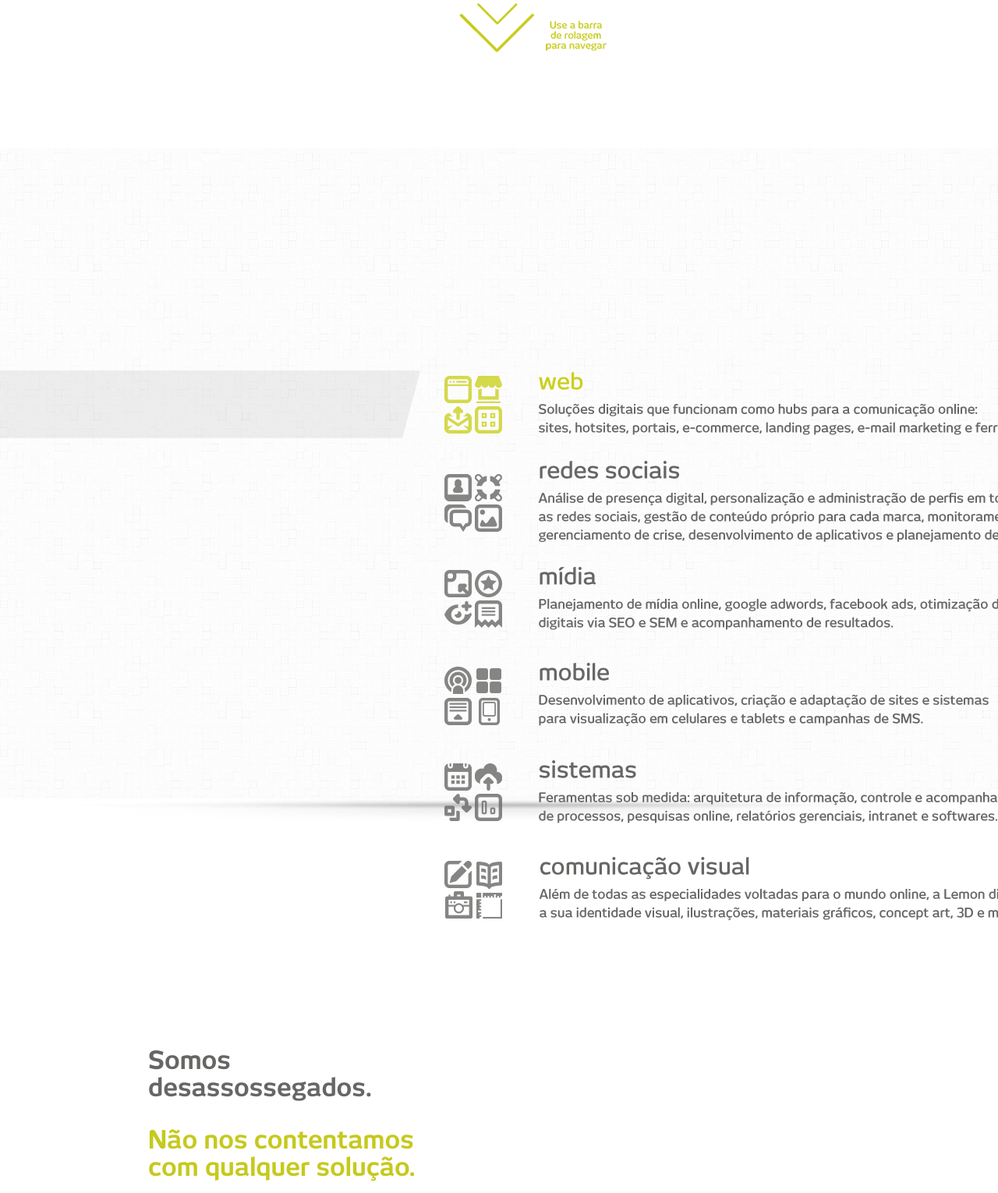
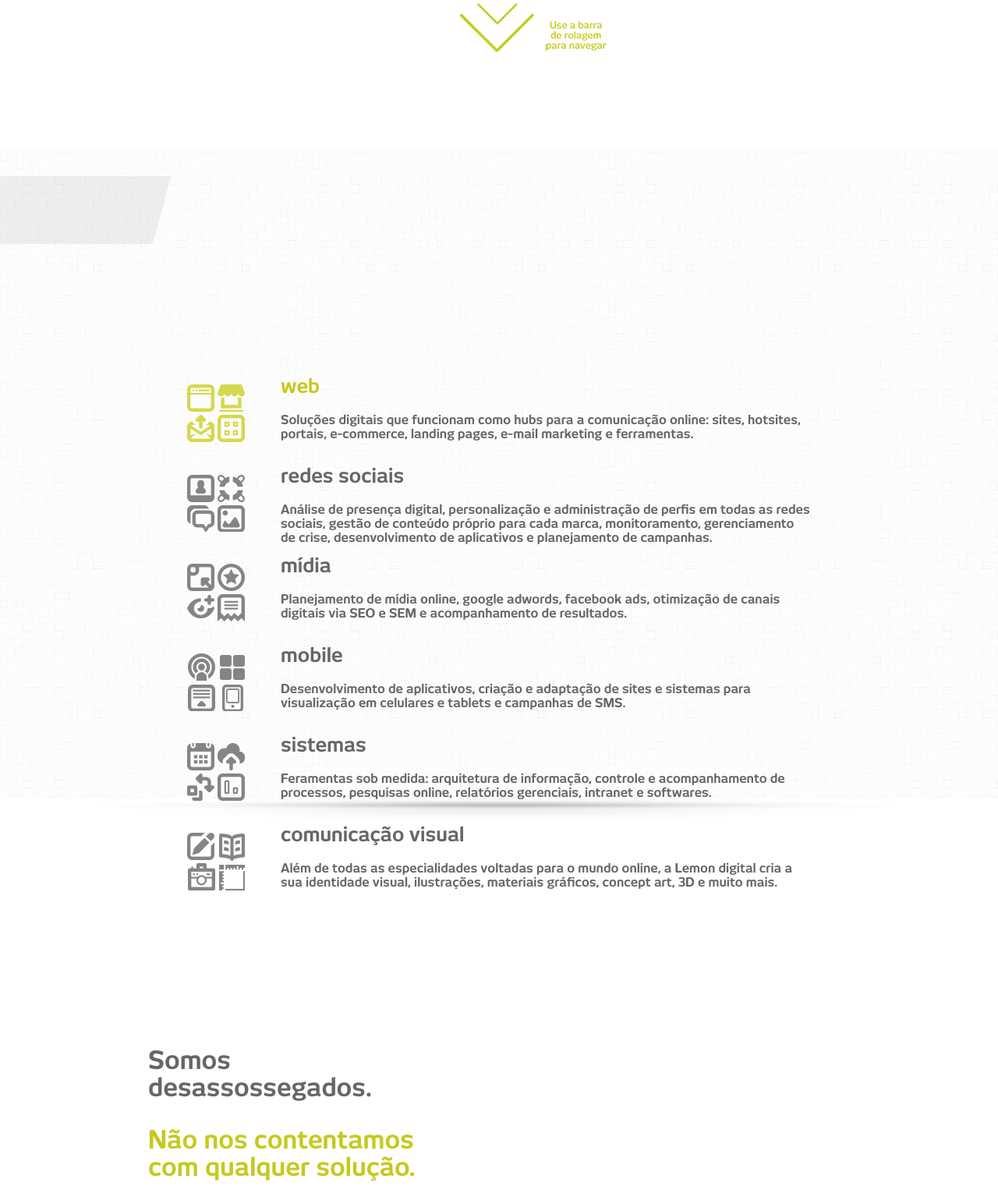
Before and after one commit to caiomaioral/lemondigital, a PHP site: page / in a window 1280 px wide. Shown: the part 832-2362 px from the top of the page at 78% size. Run offline with PHP 8.4, Linux system fonts and the light colour scheme; some libraries are stand-ins or nearby versions.

Commit message:
Ajustes na parte de serviços.

```diff
--- a/index.html
+++ b/index.html
@@ -32,8 +32,6 @@
 
         <div class="storys">
 
-            <!--<div class="bg_intro"></div>-->
-
             <div class="bg_second"></div>
 
 	    </div>
@@ -41,29 +39,43 @@
 
 	<div id="third">
 		<div class="contents">
-	    	<div class="float-itens">
 
-            	<img src="images/web_item.png" width="1400" height="120">
+            <div class="contents_right">
 
-                <img src="images/web_item_2.png" width="1400" height="120">
+                <ol class="a">
+                    <li><h3>web</h3></li>
+                    <li><p>Soluções digitais que funcionam como hubs para a comunicação online: sites, hotsites, portais, e-commerce, landing pages, e-mail marketing e ferramentas.</p></li>
+                </ol>
 
-                <img src="images/web_item_3.png" width="1400" height="120">
+                <ol class="b">
+                    <li><h3>redes sociais</h3></li>
+                    <li><p>Análise de presença digital, personalização e administração de perfis em todas as redes sociais, gestão de conteúdo próprio para cada marca, monitoramento, gerenciamento de crise, desenvolvimento de aplicativos e planejamento de campanhas.</p></li>
+                </ol>
 
-                <img src="images/web_item_4.png" width="1400" height="120">
+                <ol class="c">
+                    <li><h3>mídia</h3></li>
+                    <li><p>Planejamento de mídia online, google adwords, facebook ads, otimização de canais digitais via SEO e SEM e acompanhamento de resultados.</p></li>
+                </ol>
 
-                <img src="images/web_item_5.png" width="1400" height="120">
+                <ol class="d">
+                    <li><h3>mobile</h3></li>
+                    <li><p>Desenvolvimento de aplicativos, criação e adaptação de sites e sistemas para visualização em celulares e tablets e campanhas de SMS.</p></li>
+                </ol>
 
-                <img src="images/web_item_6.png" width="1400" height="120">
+                <ol class="e">
+                    <li><h3>sistemas</h3></li>
+                    <li><p>Feramentas sob medida: arquitetura de informação, controle e acompanhamento de processos, pesquisas online, relatórios gerenciais, intranet e softwares.</p></li>
+                </ol>
+
+                <ol class="f">
+                    <li><h3>comunicação visual</h3></li>
+                    <li><p>Além de todas as especialidades voltadas para o mundo online, a Lemon digital cria a sua identidade visual, ilustrações, materiais gráficos, concept art, 3D e muito mais.</p></li>
+                </ol>
 
             </div>
+
 	    </div>
 	</div>
-
-    <!--
-    <div id="divisoria">
-        <img src="images/divisoria_itens.png" width="1087" height="29">
-    </div>
-    -->
 
     <div id="fifth">
 
@@ -122,9 +134,7 @@
 
                 <div class="pictures">
                     <img src="upload/kaballah.jpg" width="800" height="1120">
-
                     <br>
-
                     <img src="upload/kaballah2.jpg" width="800" height="564">
                 </div>
             </div>
--- a/style.css
+++ b/style.css
@@ -127,41 +127,99 @@
 	margin: 0 auto;
 	padding: 0;
 	margin-top: 322px;
-
-	/*
-	position: absolute;
-	z-index: 900;
-	top: 520px;*/
 }
 
-/*#second {
-	background: url(images/pontos.gif) 50% 0 repeat fixed;
-	color: white;
-	height: 650px;
-	margin: 0 auto;
-	padding: 0;
-	overflow: hidden;
-}
-
-#second .bg_second {
-	background: url(images/limoes.png) 100% 0 no-repeat fixed;
-	background-position: bottom;
-	width: 100%;
-	height: 635px;
-	margin: 0 auto;
-	padding: 0;
-	position: absolute;
-	z-index: 0;
-	top: 520px;
-}*/
-
-#third{
+#third {
 	background: url(images/tela_verde.png) 50% 0 no-repeat fixed;
 	color: white;
 	height: 1000px;
 	padding: 100px 0 0 0;
+}
+
+#third .contents {
+	display: table;
+}
+
+#third .contents .contents_right {
+	margin: 0 auto;
+	width: 800px;
 
 	border: 0px #000 dashed;
+}
+
+#third .contents .contents_right ol li h3
+{
+	font: 25px/20px "newjuneboldregular", "Trebuchet MS", Arial, Helvetica, sans-serif;
+	color: #676665;
+}
+
+#third .contents .contents_right ol li p
+{
+	font: 16px/18px "newjuneboldregular", "Trebuchet MS", Arial, Helvetica, sans-serif;
+	color: #676665;
+}
+
+#third .contents .contents_right ol li
+{
+	text-align: left;
+	padding-left: 80px;
+}
+
+#third .contents .contents_right ol.a
+{
+	background: url('images/icon_web.png') no-repeat left;
+	height: 90px;
+	list-style: none;
+}
+
+#third .contents .contents_right ol.a h3
+{
+	color: #c6c91e;
+}
+
+#third .contents .contents_right ol.b
+{
+	background: url('images/icon_redes_sociais.png') no-repeat left;
+	height: 90px;
+	list-style: none;
+}
+
+#third .contents .contents_right ol.c
+{
+	background: url('images/icon_midia.png') no-repeat left;
+	height: 90px;
+	list-style: none;
+}
+
+#third .contents .contents_right ol.d
+{
+	background: url('images/icon_mobile.png') no-repeat left;
+	height: 90px;
+	list-style: none;
+}
+
+#third .contents .contents_right ol.e
+{
+	background: url('images/icon_sistemas.png') no-repeat left;
+	height: 90px;
+	list-style: none;
+}
+
+#third .contents .contents_right ol.f
+{
+	background: url('images/icon_comunicacao.png') no-repeat left;
+	height: 90px;
+	list-style: none;
+}
+
+#third .contents h3 {
+	font: 32px/35px "newjuneboldregular", "Trebuchet MS", Arial, Helvetica, sans-serif;
+	color: #676665;
+}
+
+#third .contents p {
+	font: 18px/20px "newjuneboldregular", "Trebuchet MS", Arial, Helvetica, sans-serif;
+	color: #676665;
 }
 
 #divisoria {
```
Also changed, not shown: images/icon_comunicacao.png (added), images/icon_midia.png (added), images/icon_mobile.png (added), images/icon_redes_sociais.png (added), images/icon_sistemas.png (added), images/icon_web.png (added), images/tela_verde.png, images/web_item.png.
